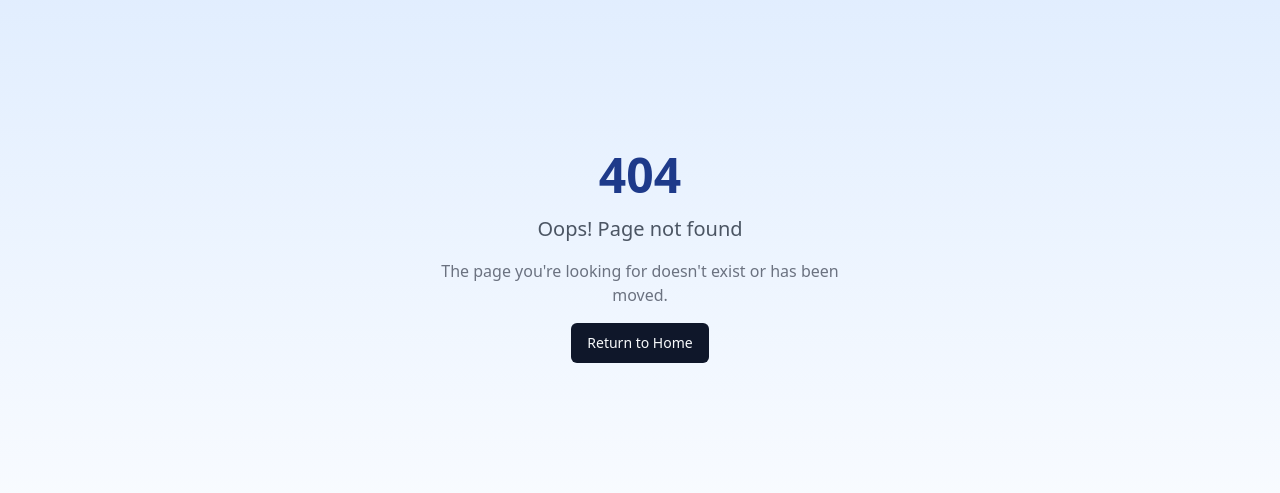
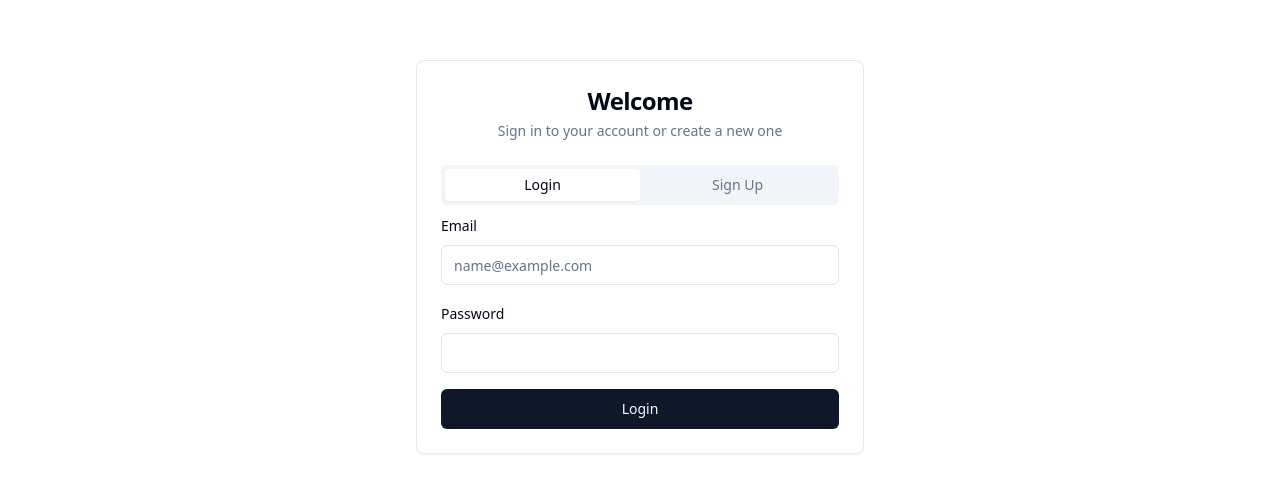
Before and after one commit to krushnabiradar/tenant-pulse-hr, a React (Vite) app: page /auth in a window 1280 px wide. Before the commit this address had no page. Shown: the part 143-636 px from the top of the page. Built offline with nearby package versions, Linux system fonts and the light colour scheme.

Commit message:
feat: Create login page UI

```diff
--- a/src/App.tsx
+++ b/src/App.tsx
@@ -14,6 +14,7 @@ import HRAdminAttendance from "./pages/HRAdminAttendance";
 import HRAdminEmployees from "./pages/HRAdminEmployees";
 import HRAdminLeave from "./pages/HRAdminLeave";
 import Index from "./pages/Index";
+import Auth from "./pages/Auth";
 import NotFound from "./pages/NotFound";
 import SuperAdmin from "./pages/SuperAdmin";
 import SuperAdminAuditLogs from "./pages/SuperAdminAuditLogs";
@@ -34,6 +35,7 @@ const App = () => (
       <BrowserRouter>
         <Routes>
           <Route path="/" element={<Index />} />
+          <Route path="/auth" element={<Auth />} />
 
           {/* Super Admin Routes */}
           <Route path="/super-admin" element={<SuperAdmin />} />
--- /dev/null
+++ b/src/integrations/supabase/client.ts
@@ -0,0 +1,17 @@
+// This file is automatically generated. Do not edit it directly.
+import { createClient } from '@supabase/supabase-js';
+import type { Database } from './types';
+
+const SUPABASE_URL = import.meta.env.VITE_SUPABASE_URL;
+const SUPABASE_PUBLISHABLE_KEY = import.meta.env.VITE_SUPABASE_PUBLISHABLE_KEY;
+
+// Import the supabase client like this:
+// import { supabase } from "@/integrations/supabase/client";
+
+export const supabase = createClient<Database>(SUPABASE_URL, SUPABASE_PUBLISHABLE_KEY, {
+  auth: {
+    storage: localStorage,
+    persistSession: true,
+    autoRefreshToken: true,
+  }
+});
--- /dev/null
+++ b/src/pages/Auth.tsx
@@ -0,0 +1,103 @@
+import { useState } from "react";
+import { Button } from "@/components/ui/button";
+import { Input } from "@/components/ui/input";
+import { Label } from "@/components/ui/label";
+import { Card, CardContent, CardDescription, CardHeader, CardTitle } from "@/components/ui/card";
+import { Tabs, TabsContent, TabsList, TabsTrigger } from "@/components/ui/tabs";
+
+export default function Auth() {
+  const [isLoading, setIsLoading] = useState(false);
+
+  const handleLogin = (e: React.FormEvent<HTMLFormElement>) => {
+    e.preventDefault();
+    setIsLoading(true);
+    // Login logic will go here
+    setTimeout(() => setIsLoading(false), 1000);
+  };
+
+  const handleSignup = (e: React.FormEvent<HTMLFormElement>) => {
+    e.preventDefault();
+    setIsLoading(true);
+    // Signup logic will go here
+    setTimeout(() => setIsLoading(false), 1000);
+  };
+
+  return (
+    <div className="min-h-screen flex items-center justify-center bg-background p-4">
+      <Card className="w-full max-w-md">
+        <CardHeader className="space-y-1">
+          <CardTitle className="text-2xl font-bold text-center">Welcome</CardTitle>
+          <CardDescription className="text-center">
+            Sign in to your account or create a new one
+          </CardDescription>
+        </CardHeader>
+        <CardContent>
+          <Tabs defaultValue="login" className="w-full">
+            <TabsList className="grid w-full grid-cols-2">
+              <TabsTrigger value="login">Login</TabsTrigger>
+              <TabsTrigger value="signup">Sign Up</TabsTrigger>
+            </TabsList>
+
+            <TabsContent value="login">
+              <form onSubmit={handleLogin} className="space-y-4">
+                <div className="space-y-2">
+                  <Label htmlFor="login-email">Email</Label>
+                  <Input
+                    id="login-email"
+                    type="email"
+                    placeholder="name@example.com"
+                    required
+                  />
+                </div>
+                <div className="space-y-2">
+                  <Label htmlFor="login-password">Password</Label>
+                  <Input
+                    id="login-password"
+                    type="password"
+                    required
+                  />
+                </div>
+                <Button type="submit" className="w-full" disabled={isLoading}>
+                  {isLoading ? "Logging in..." : "Login"}
+                </Button>
+              </form>
+            </TabsContent>
+
+            <TabsContent value="signup">
+              <form onSubmit={handleSignup} className="space-y-4">
+                <div className="space-y-2">
+                  <Label htmlFor="signup-email">Email</Label>
+                  <Input
+                    id="signup-email"
+                    type="email"
+                    placeholder="name@example.com"
+                    required
+                  />
+                </div>
+                <div className="space-y-2">
+                  <Label htmlFor="signup-password">Password</Label>
+                  <Input
+                    id="signup-password"
+                    type="password"
+                    required
+                  />
+                </div>
+                <div className="space-y-2">
+                  <Label htmlFor="signup-confirm">Confirm Password</Label>
+                  <Input
+                    id="signup-confirm"
+                    type="password"
+                    required
+                  />
+                </div>
+                <Button type="submit" className="w-full" disabled={isLoading}>
+                  {isLoading ? "Creating account..." : "Sign Up"}
+                </Button>
+              </form>
+            </TabsContent>
+          </Tabs>
+        </CardContent>
+      </Card>
+    </div>
+  );
+}
```
Also changed, not shown: 2 other files (tests, documents, lock files or other folders).
